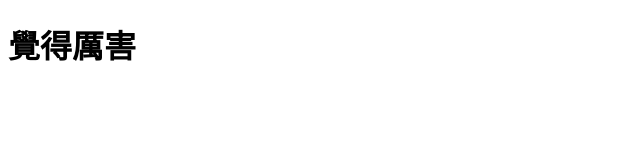
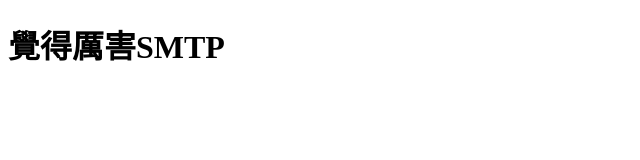
Before and after one commit to n10223307/n10223307.github.io, a plain HTML site: page index.html in a window 1280 px wide. Shown: the whole page, without its empty margins (0-640 px from the left). Drawn offline with Linux system fonts and the light colour scheme.

Commit message:
Update index.html

```diff
--- a/index.html
+++ b/index.html
@@ -5,6 +5,6 @@
     <title>你好，GitHub</title>
   </head>
   <body>
-    <h1>覺得厲害</h1>
+    <h1>覺得厲害SMTP</h1>
   </body>
 </html>
```
